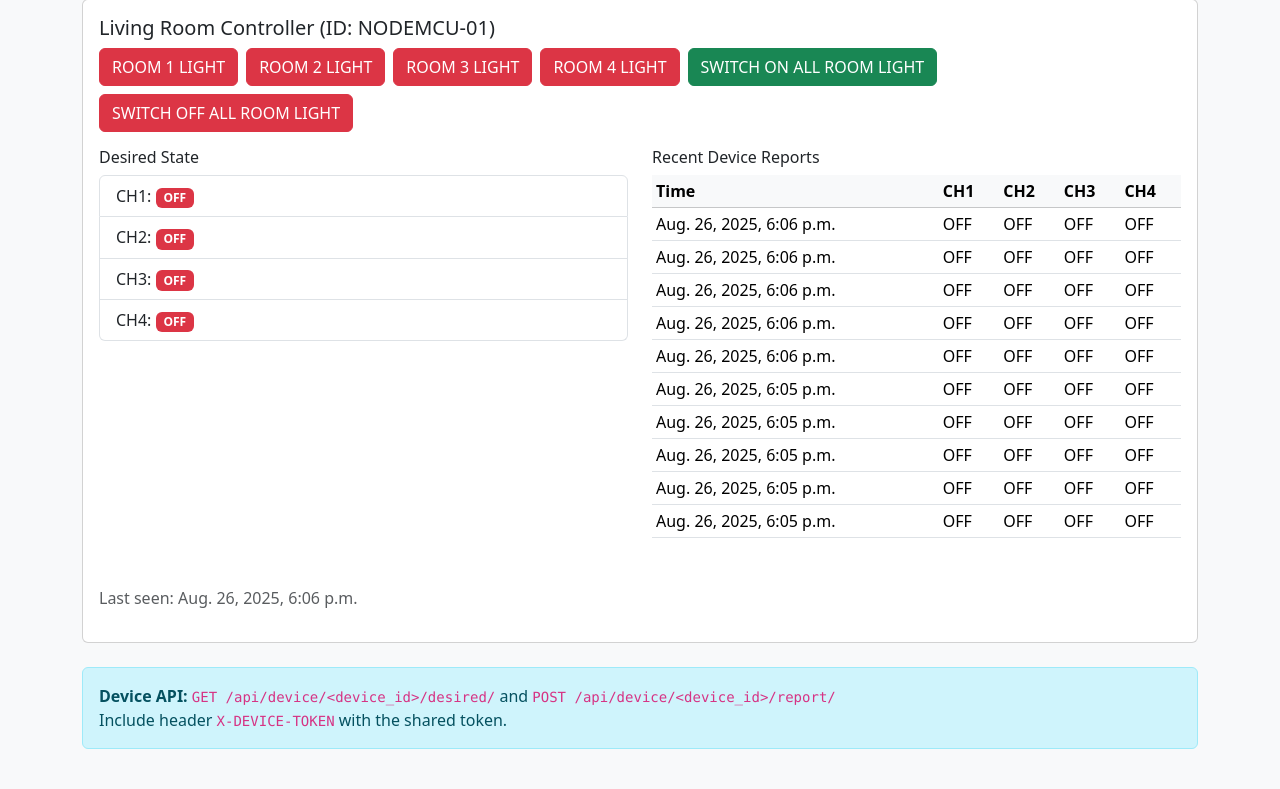
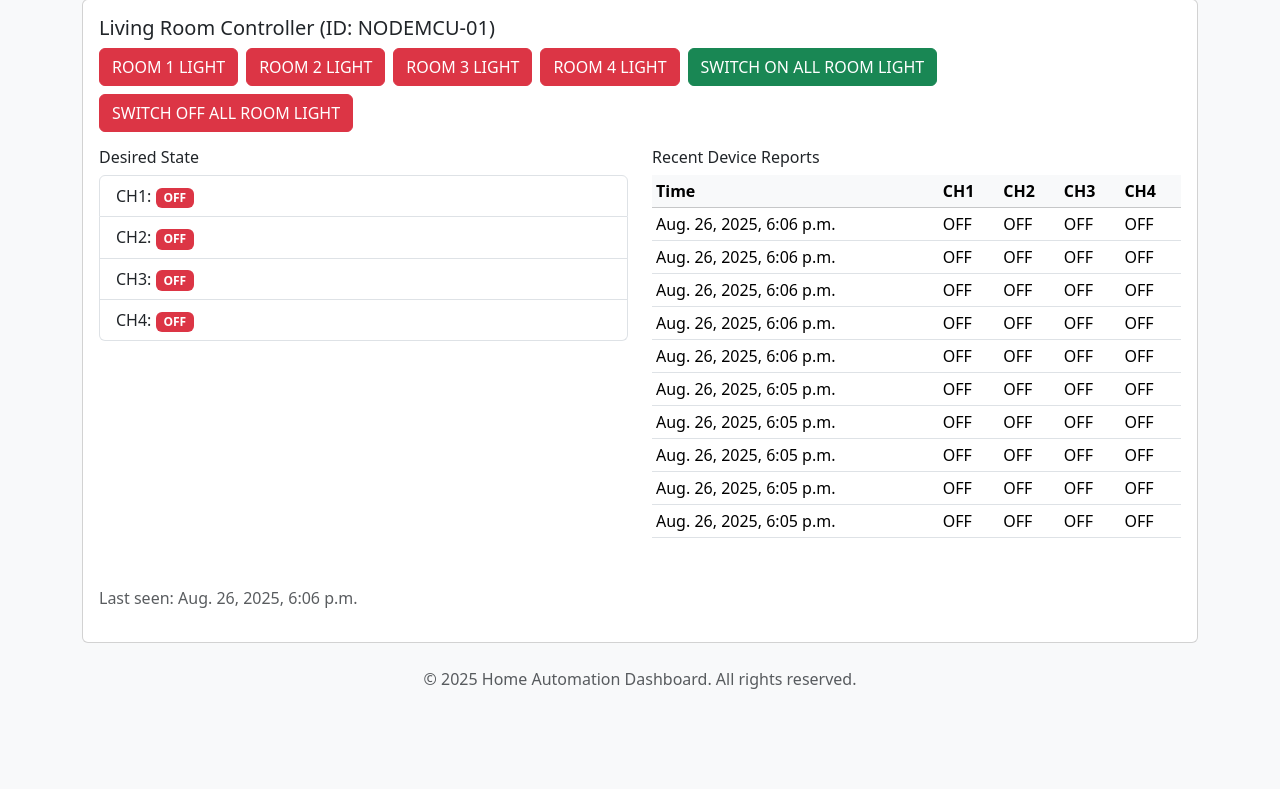
Before and after one commit to Adewole2016/HOME_AUTOMATION, a Django app: page / in a window 1280 px wide. Shown: the part 105-894 px from the top of the page. After the commit the page ends 794 px from the top, so only its background shows below. Run offline with Django 5.2, Linux system fonts and the light colour scheme; a user stored in the database is signed in; data comes from the database, SQL or seed files in the repository.

Commit message:
Update dashboard.html

```diff
--- a/templates/dashboard.html
+++ b/templates/dashboard.html
@@ -90,12 +90,10 @@
     </div>
   </div>
 
-  <div class="alert alert-info">
-    <strong>Device API:</strong>
-    <code>GET /api/device/&lt;device_id&gt;/desired/</code> and
-    <code>POST /api/device/&lt;device_id&gt;/report/</code><br>
-    Include header <code>X-DEVICE-TOKEN</code> with the shared token.
-  </div>
+  <!-- Footer -->
+  <footer class="text-center text-muted mt-4 mb-2">
+    &copy; 2025 Home Automation Dashboard. All rights reserved.
+  </footer>
 
 </div>
 
```
